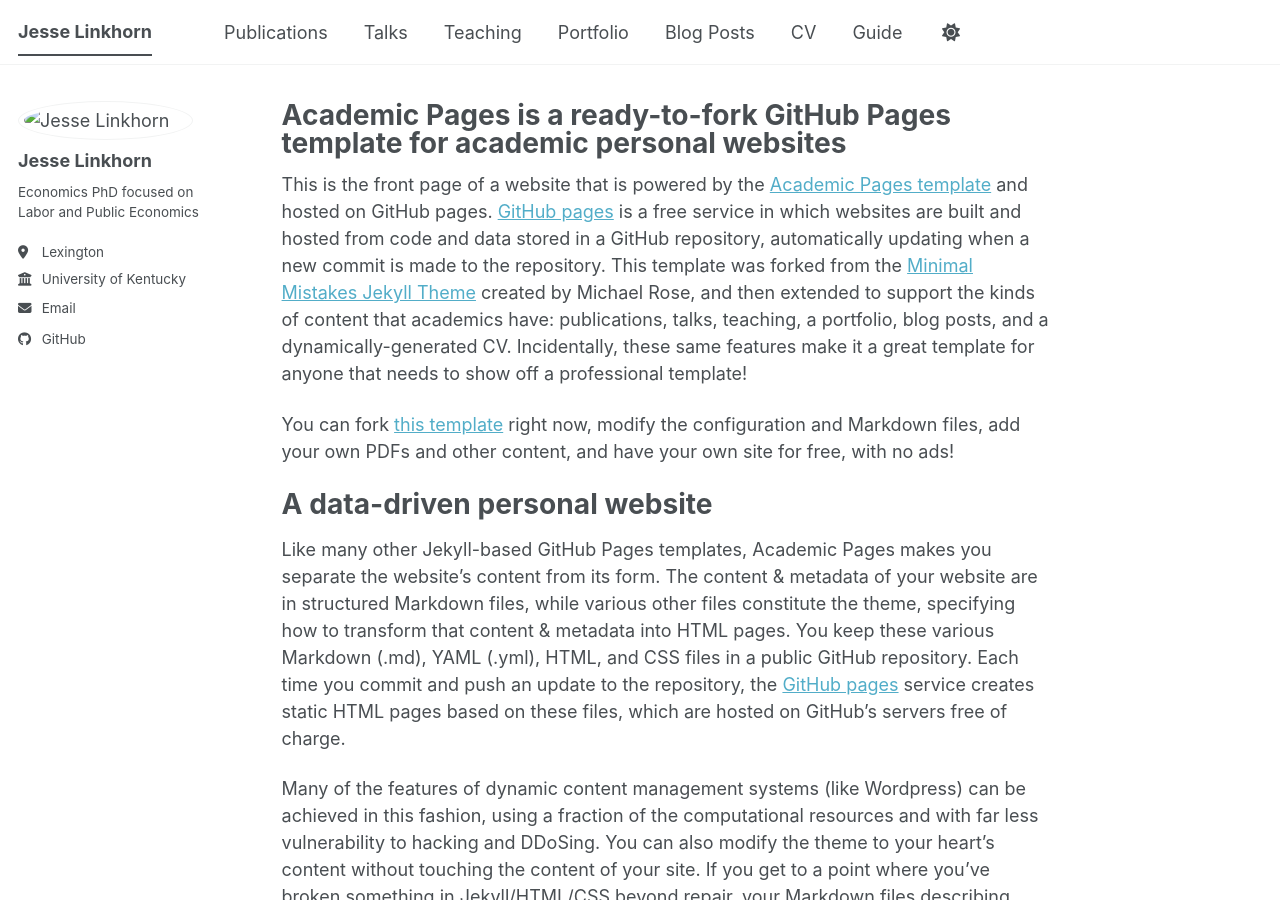
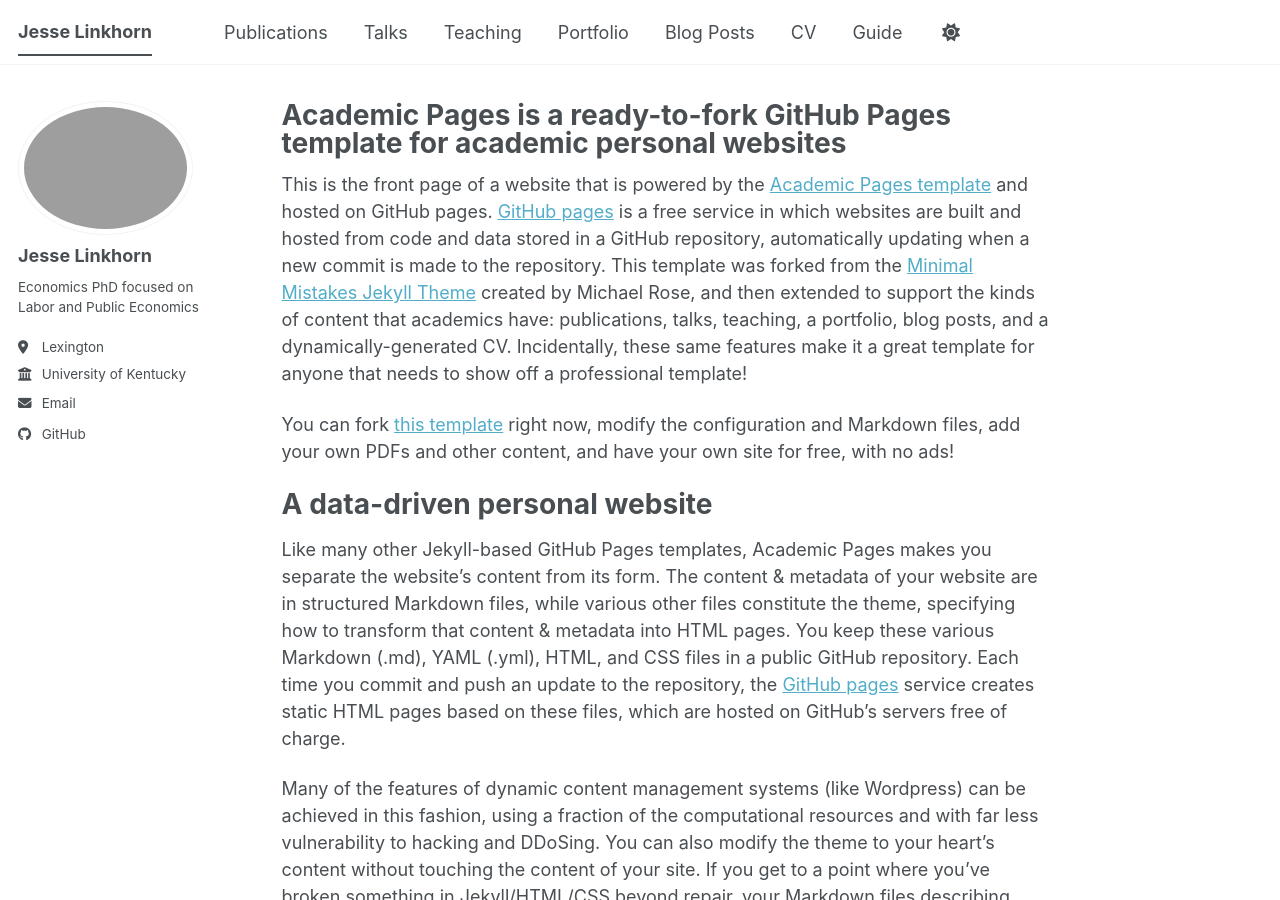
Before and after one commit to linkhornj14/linkhornj14.github.io, a Jekyll site: the page built from _pages/about.md, in a window 1280 px wide and 900 px high. Built offline with Jekyll 4.4.1, drawn with Linux system fonts in a browser that asks for light colours; a script bundle is joined from its source files by our own code; library files that are not in the unit come from our copies.

Commit message:
Update _config.yml

```diff
--- a/_config.yml
+++ b/_config.yml
@@ -23,7 +23,7 @@ repository               : ""
 #               Additional customization can be done by editing /_includes/author-profile.html
 author:
   # Biographic information
-  avatar           : "/images/J.jpg"
+  avatar           : "/images/profile.png"
   name             : "Jesse Linkhorn"
   pronouns         : # example: "he/him"
   bio              : "Economics PhD focused on Labor and Public Economics"
```
